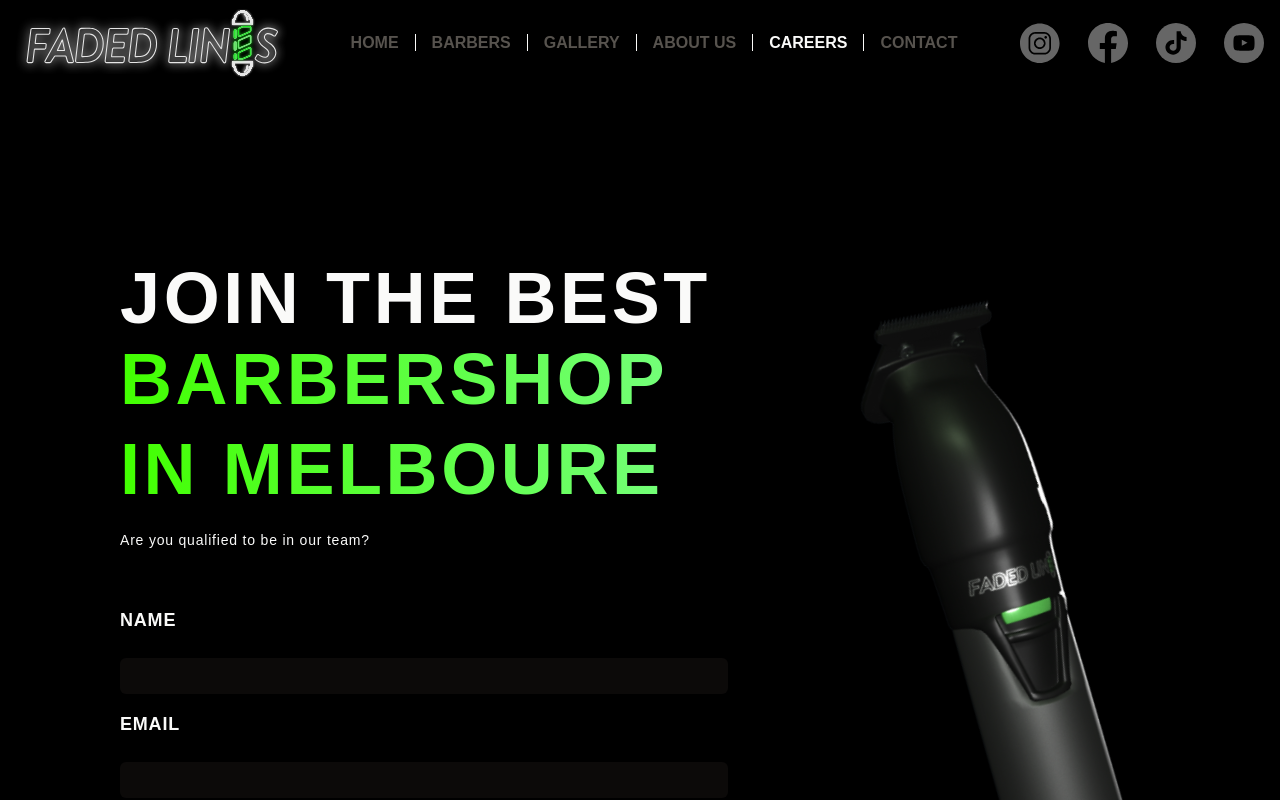
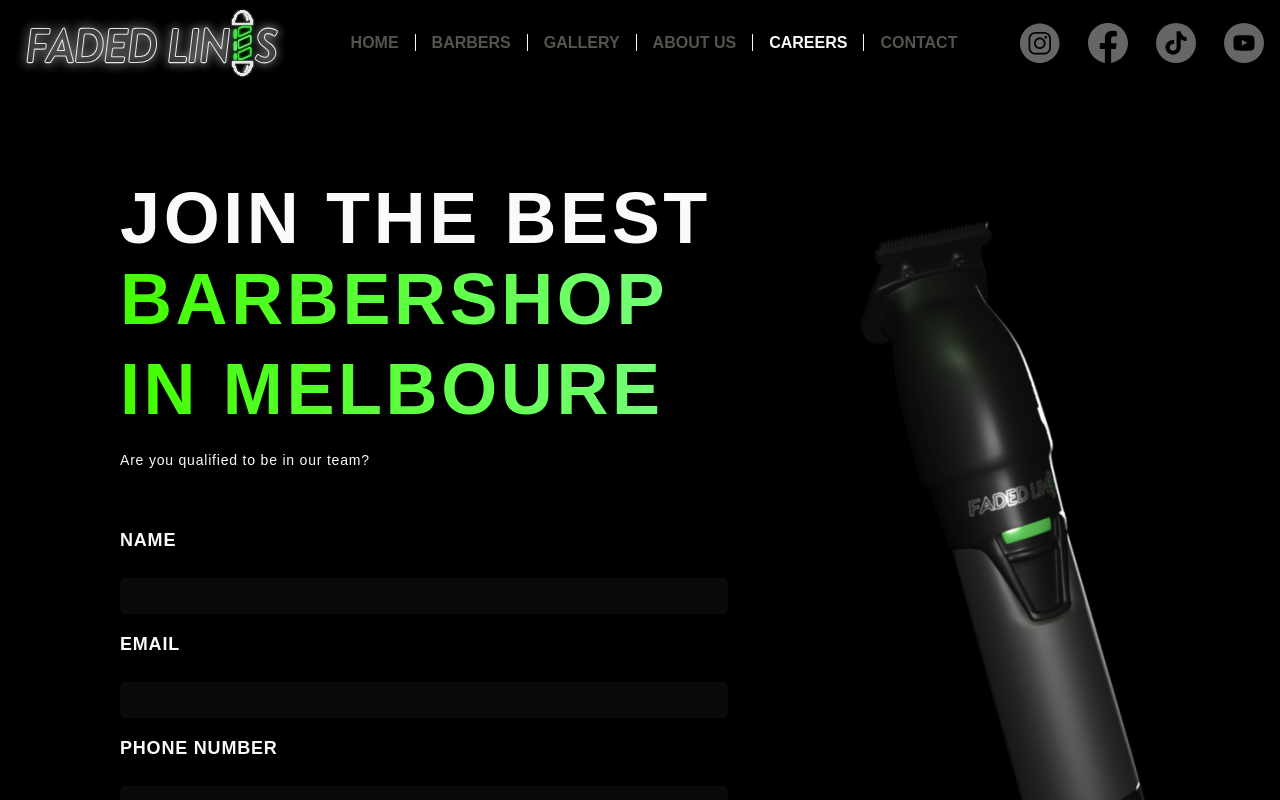
Before and after one commit to muhzulzidan/milkiyano-barber, a React (Vite) app: page /careers in a window 1280 px wide. Shown: the top 800 px of the page. Built offline with nearby package versions, Linux system fonts and the light colour scheme.

Commit message:
refactor: Update careers page images and styles

```diff
--- a/src/pages/careers.tsx
+++ b/src/pages/careers.tsx
@@ -77,7 +77,7 @@
 
                 <img src={EmeraldFooterRight} alt="EmeraldFooter.svg" className="absolute hidden md:block bottom-[-10rem] md:bottom-[-26rem] z-0 right-0" />
                 <img src={EmeraldFooterLeft} alt="EmeraldFooter.svg" className="absolute hidden md:block bottom-[-10rem] md:bottom-[-26rem] z-0 left-0" />
-                <section className="flex gap-4 md:gap-32 flex-col md:flex-row relative z-30 container justify-center md:pt-32  items-center ">
+                <section className="flex gap-4 md:gap-32 flex-col md:flex-row relative z-30 container justify-center md:pt-12  items-center ">
                     <section className="md:w-6/12">
                         <section className="pb-12 md:pb-14 ">
                             <section className=" w-full relative flex flex-col items-center text-center md:text-start md:items-start pt-12  md:pt-0 ">
--- a/src/pages/contact.tsx
+++ b/src/pages/contact.tsx
@@ -171,7 +171,7 @@
 
                                     <div className="flex flex-col col-span-3 gap-0 text-stone-50">
                                         <p className="text-xs font-light">Phone:</p>
-                                        <h5 className="font-medium">+61 435 249 543</h5>
+                                        <h5 className="font-medium">+61 3 9002 1055</h5>
                                     </div>
                                 </div>
                                 <div className="grid grid-cols-5 md:flex gap-4 justify-center md:justify-start items-center p-4 backdrop-blur-lg bg-stone-950/60 shadow-xl shadow-black/80 rounded-xl text-stone-50" style={{
@@ -295,7 +295,7 @@
 
                                 <div className="flex flex-col col-span-3 gap-0 text-stone-50">
                                     <p className="text-xs font-light">Phone:</p>
-                                    <h5 className="font-medium">+61 435 249 543</h5>
+                                    <h5 className="font-medium">+61 3 9002 1055</h5>
                                 </div>
                             </div>
                             <div className="grid grid-cols-5 md:flex gap-4 justify-center md:justify-start items-center p-4 backdrop-blur-lg bg-stone-950/60 shadow-xl shadow-black/80 rounded-xl text-stone-50" style={{
```
